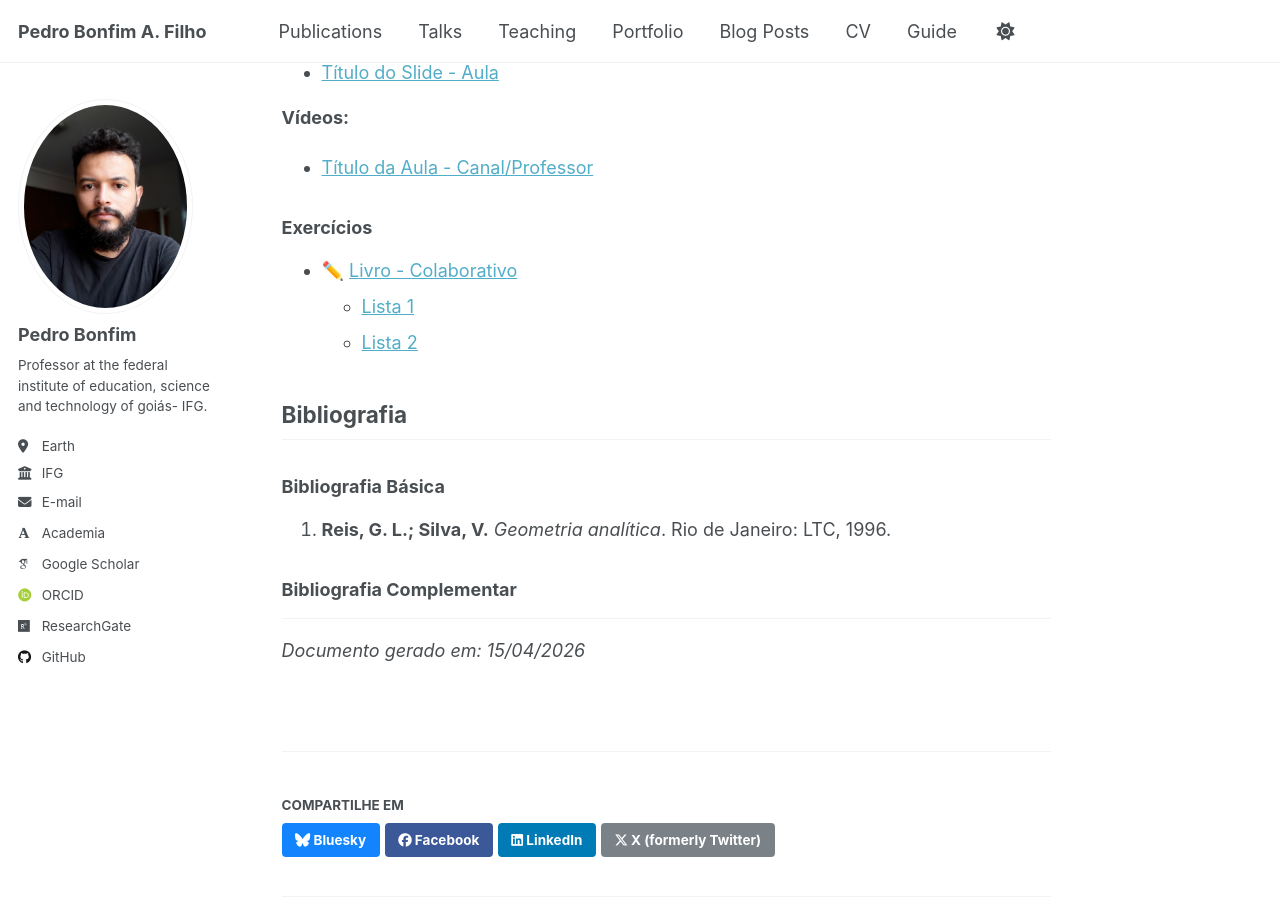
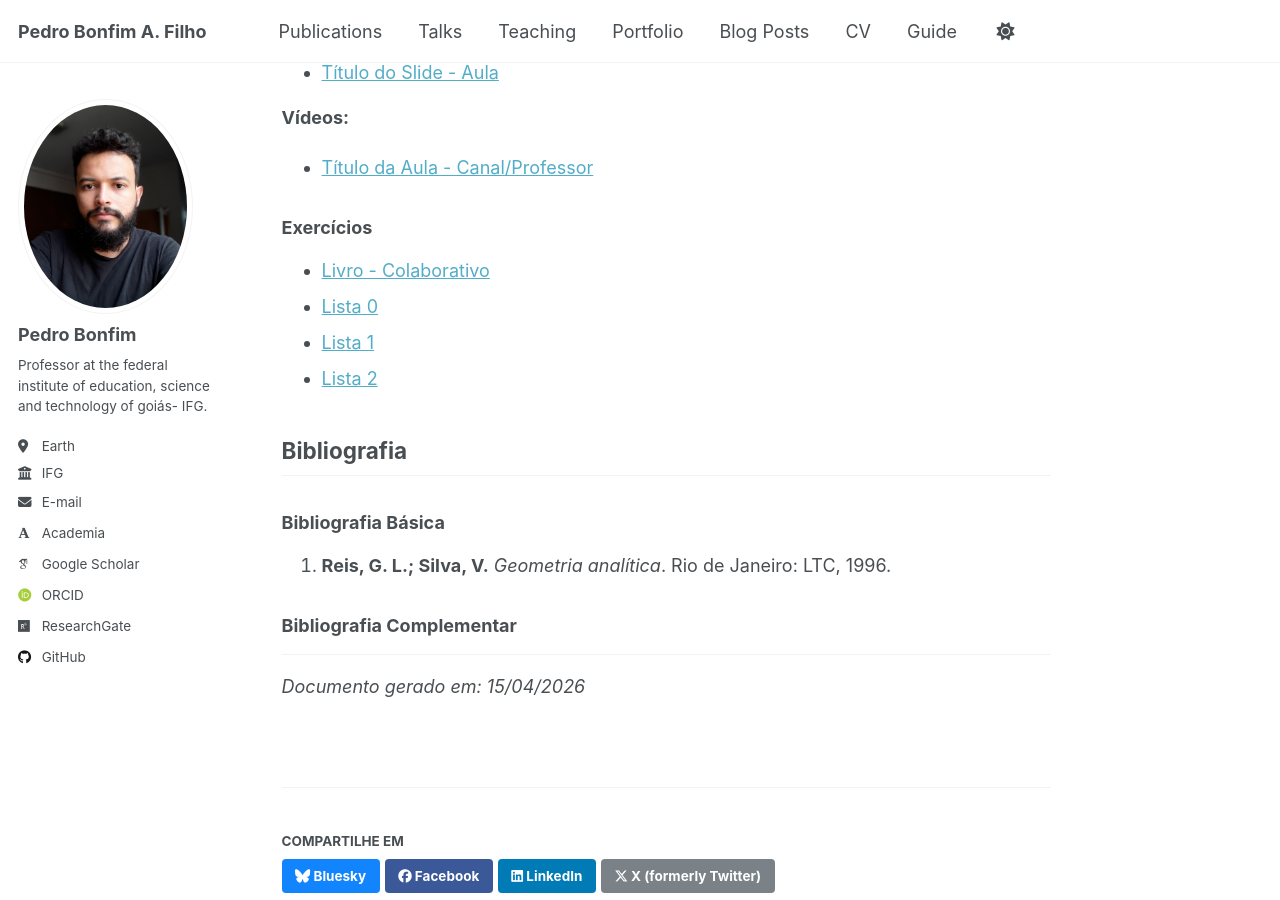
Before and after one commit to pedroassuncaofilho/pedroassuncaofilho.github.io, a Jekyll site: the page built from _teaching/geometriaanalitica.md, in a window 1280 px wide and 900 px high, scrolled down 1695 px. Built offline with Jekyll 4.4.1, drawn with Linux system fonts in a browser that asks for light colours; some web fonts are replaced.

Commit message:
Update geometriaanalitica.md

```diff
--- a/_teaching/geometriaanalitica.md
+++ b/_teaching/geometriaanalitica.md
@@ -68,8 +68,9 @@ Para adicionar novos vídeos, use o formato:
 
 ### Exercícios
 
-- ✏️ [Livro - Colaborativo](URL_DO_LIVRO)
-  - [Lista 1]((https://www.dropbox.com/scl/fi/8zwf8zc3e5a4am4cqnvr0/Lista1_GA__1-2b403da6c46d44beb57c5ebe41863d02.pdf?rlkey=1uklysm6ralutp5qlyzpa9cev&st=hfgtpihr&dl=0))
+  -  [Livro - Colaborativo](URL_DO_LIVRO)
+  - [Lista 0](https://www.dropbox.com/scl/fi/8zwf8zc3e5a4am4cqnvr0/Lista1_GA__1-2b403da6c46d44beb57c5ebe41863d02.pdf?rlkey=1uklysm6ralutp5qlyzpa9cev&st=hfgtpihr&dl=0)
+  - [Lista 1](https://www.dropbox.com/scl/fi/c74qj6ymw3h3c5nicb1is/Lista_GA_3_1-1-82758a3f219e4a26a996724082b98c21.pdf?rlkey=a4962qye4mrmefczmm5ua1wat&st=lq1jkahi&dl=0)
   - [Lista 2](https://www.dropbox.com/scl/fi/xkx4hgmw1ck8nl3bkng3p/lista.pdf?rlkey=4z6vh5s5n9dif38shg7yt3dxe&st=8nbi0geu&dl=0)
 
 ## Bibliografia
```
